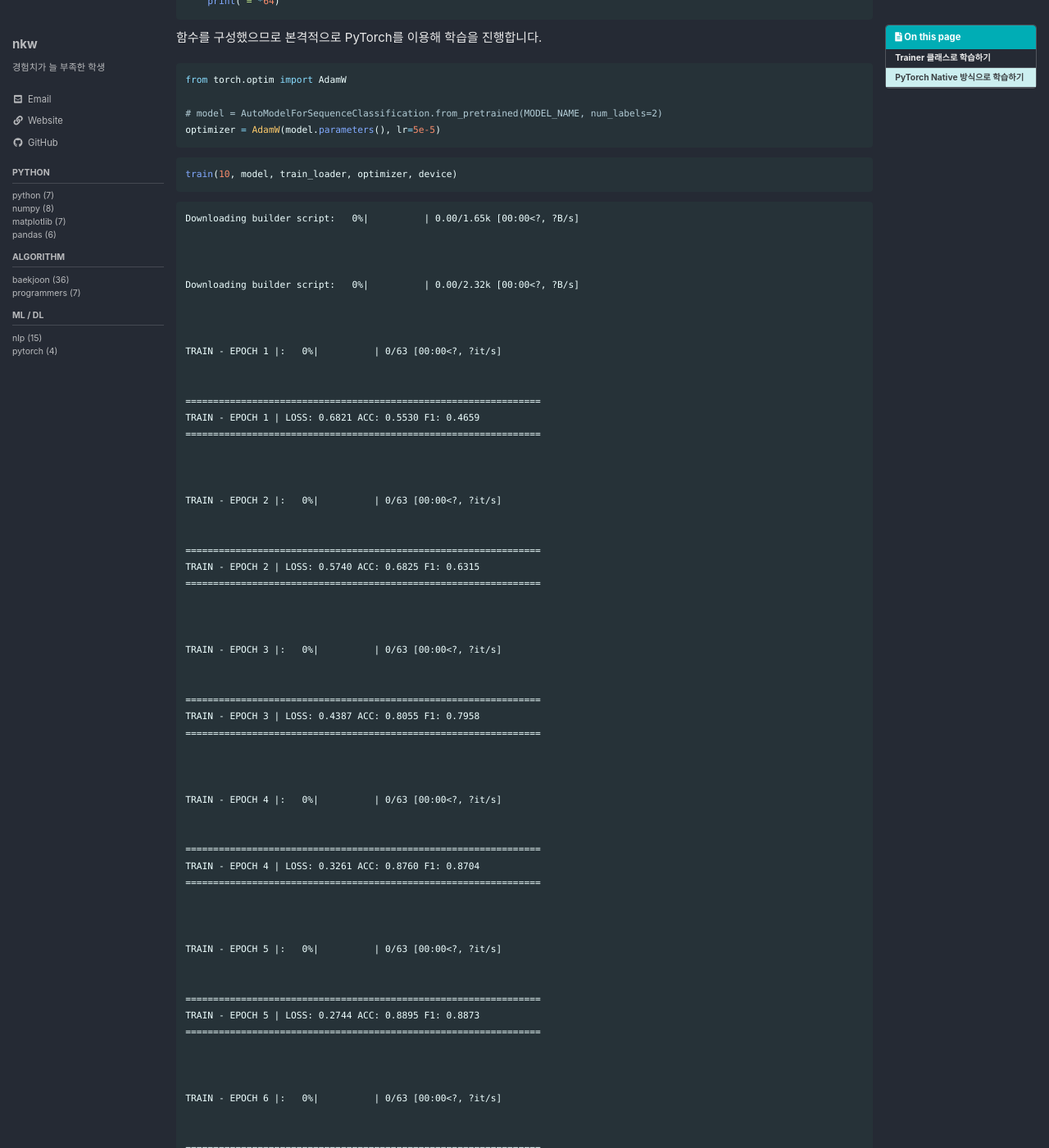
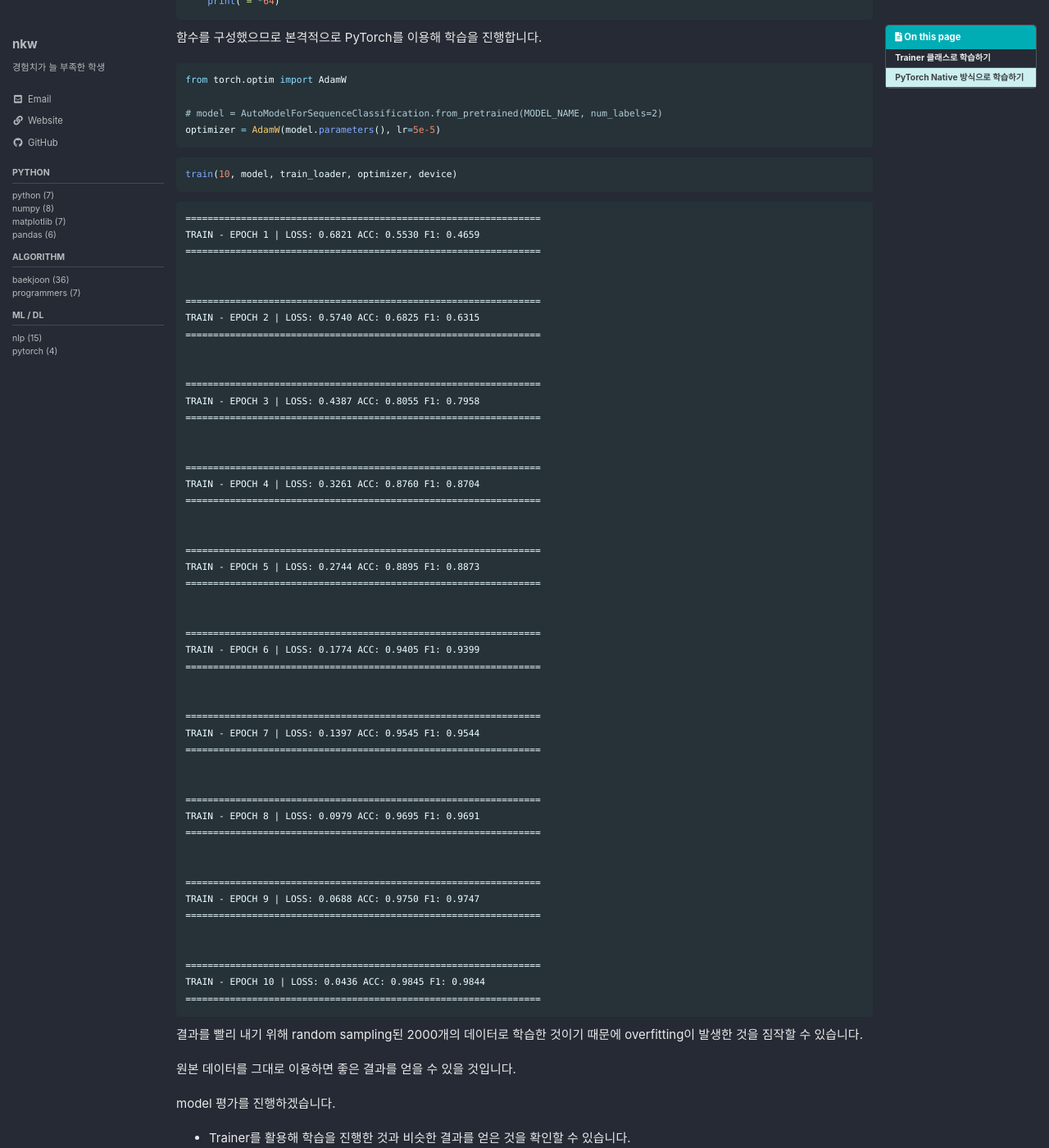
Before and after one commit to nkw011/nkw011.github.io, a Jekyll site: the page built from _posts/2022-08-25-tutorial4_Fine-tune_a_pretrained_model.md, in a window 1280 px wide and 1400 px high, scrolled down 9392 px. Shown: the whole window at 82% size. Built offline with Jekyll 4.4.1, drawn with Linux system fonts in a browser that asks for light colours; cached includes are drawn as plain includes; comment, search, counter and statistics services are not loaded; some of the changed text lies outside the part shown.

Commit message:
modify site comment theme and huggingface tutorial

````diff
--- a/_config.yml
+++ b/_config.yml
@@ -42,7 +42,7 @@ comments:
         num_posts: # 5 (default)
         colorscheme: # "light" (default), "dark"
     utterances:
-        theme: "github-light" # "github-light" (default), "github-dark"
+        theme: "github-dark" # "github-light" (default), "github-dark"
         issue_term: "pathname" # "pathname" (default)
     giscus:
         repo_id: # Shown during giscus setup at https://giscus.app
--- a/_posts/2022-08-25-tutorial4_Fine-tune_a_pretrained_model.md
+++ b/_posts/2022-08-25-tutorial4_Fine-tune_a_pretrained_model.md
@@ -619,24 +619,9 @@ train(10, model, train_loader, optimizer, device)
 ```
 
 
-    Downloading builder script:   0%|          | 0.00/1.65k [00:00<?, ?B/s]
-
-
-
-    Downloading builder script:   0%|          | 0.00/2.32k [00:00<?, ?B/s]
-
-
-
-    TRAIN - EPOCH 1 |:   0%|          | 0/63 [00:00<?, ?it/s]
-
-
     ================================================================
     TRAIN - EPOCH 1 | LOSS: 0.6821 ACC: 0.5530 F1: 0.4659
     ================================================================
-
-
-
-    TRAIN - EPOCH 2 |:   0%|          | 0/63 [00:00<?, ?it/s]
 
 
     ================================================================
@@ -644,17 +629,9 @@ train(10, model, train_loader, optimizer, device)
     ================================================================
 
 
-
-    TRAIN - EPOCH 3 |:   0%|          | 0/63 [00:00<?, ?it/s]
-
-
     ================================================================
     TRAIN - EPOCH 3 | LOSS: 0.4387 ACC: 0.8055 F1: 0.7958
     ================================================================
-
-
-
-    TRAIN - EPOCH 4 |:   0%|          | 0/63 [00:00<?, ?it/s]
 
 
     ================================================================
@@ -662,17 +639,9 @@ train(10, model, train_loader, optimizer, device)
     ================================================================
 
 
-
-    TRAIN - EPOCH 5 |:   0%|          | 0/63 [00:00<?, ?it/s]
-
-
     ================================================================
     TRAIN - EPOCH 5 | LOSS: 0.2744 ACC: 0.8895 F1: 0.8873
     ================================================================
-
-
-
-    TRAIN - EPOCH 6 |:   0%|          | 0/63 [00:00<?, ?it/s]
 
 
     ================================================================
@@ -680,17 +649,9 @@ train(10, model, train_loader, optimizer, device)
     ================================================================
 
 
-
-    TRAIN - EPOCH 7 |:   0%|          | 0/63 [00:00<?, ?it/s]
-
-
     ================================================================
     TRAIN - EPOCH 7 | LOSS: 0.1397 ACC: 0.9545 F1: 0.9544
     ================================================================
-
-
-
-    TRAIN - EPOCH 8 |:   0%|          | 0/63 [00:00<?, ?it/s]
 
 
     ================================================================
@@ -698,17 +659,9 @@ train(10, model, train_loader, optimizer, device)
     ================================================================
 
 
-
-    TRAIN - EPOCH 9 |:   0%|          | 0/63 [00:00<?, ?it/s]
-
-
     ================================================================
     TRAIN - EPOCH 9 | LOSS: 0.0688 ACC: 0.9750 F1: 0.9747
     ================================================================
-
-
-
-    TRAIN - EPOCH 10 |:   0%|          | 0/63 [00:00<?, ?it/s]
 
 
     ================================================================
@@ -729,9 +682,6 @@ evaluate(model, test_loader, device)
 ```
 
 
-    EVAL |:   0%|          | 0/63 [00:00<?, ?it/s]
-
-
     ================================================================
     EVAL | LOSS: 1.0961 ACC: 0.7610 F1: 0.7675
     ================================================================
````
